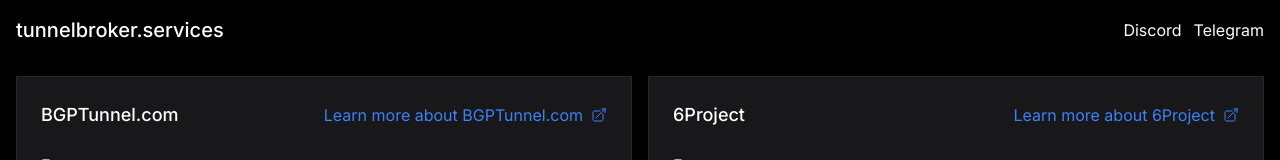
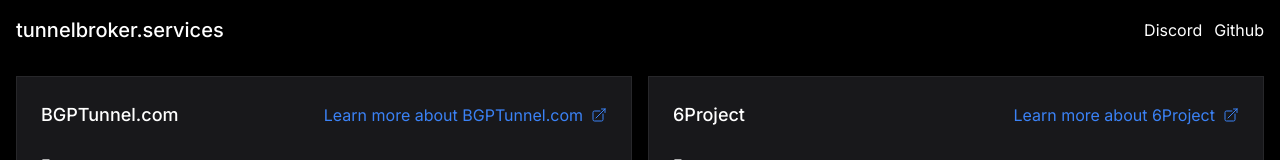
Before and after one commit to tunnelbrokerdotservices/website, a Next.js app: page / in a window 1280 px wide. Shown: the top 160 px of the page. Built offline with nearby package versions, Linux system fonts and the light colour scheme.

Commit message:
Fix link for Github

```diff
--- a/pages/index.tsx
+++ b/pages/index.tsx
@@ -345,7 +345,7 @@
           <span className="text-xl font-medium">tunnelbroker.services</span>
           <div className="flex flex-row gap-3">
             <a href="https://discord.gg/ipv6">Discord</a>
-            <a href="https://github.com/tunnelbrokerdotservices/website">Telegram</a>
+            <a href="https://github.com/tunnelbrokerdotservices/website">Github</a>
           </div>
         </div>
         <div className="container mx-auto px-4 text-white">
```
